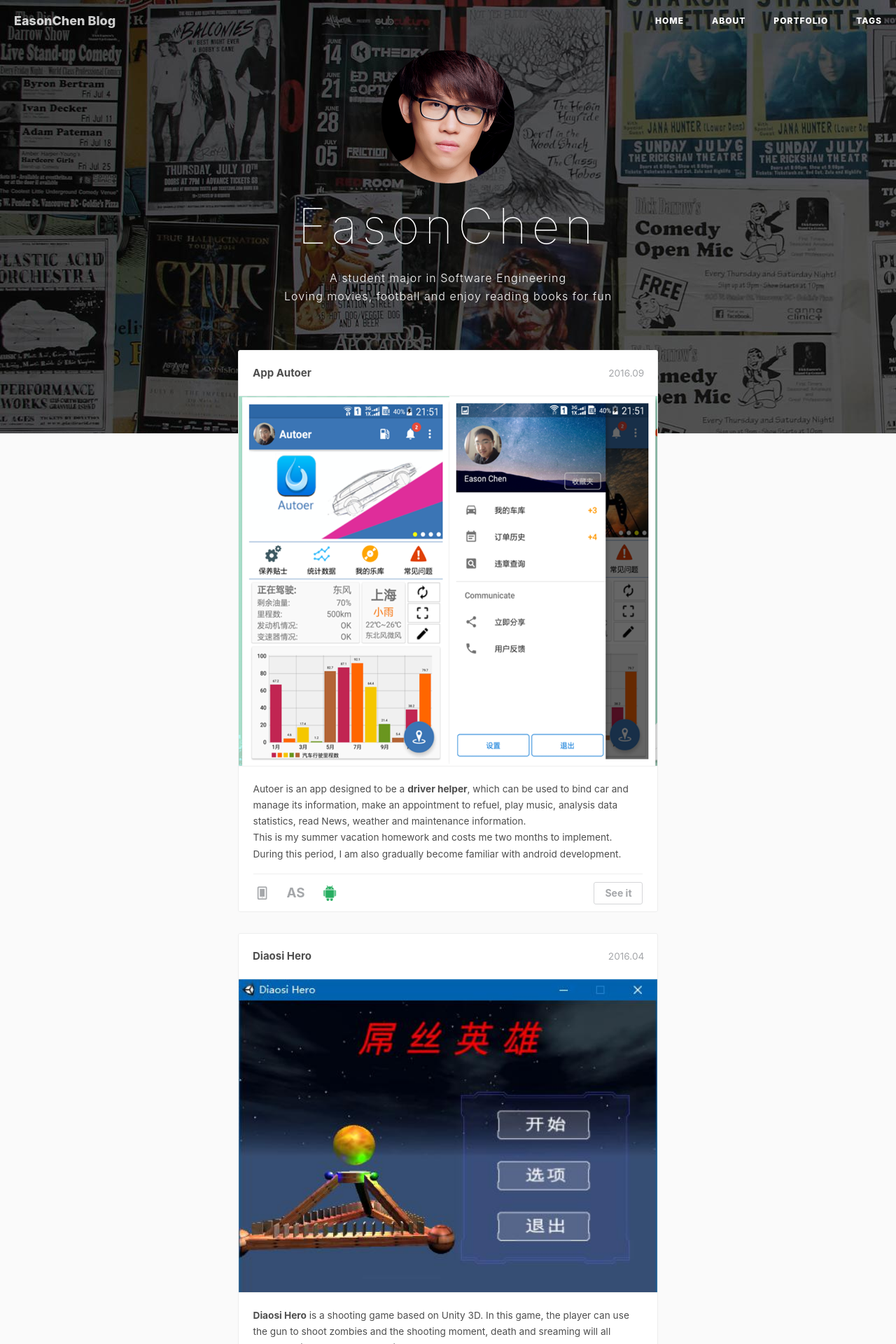
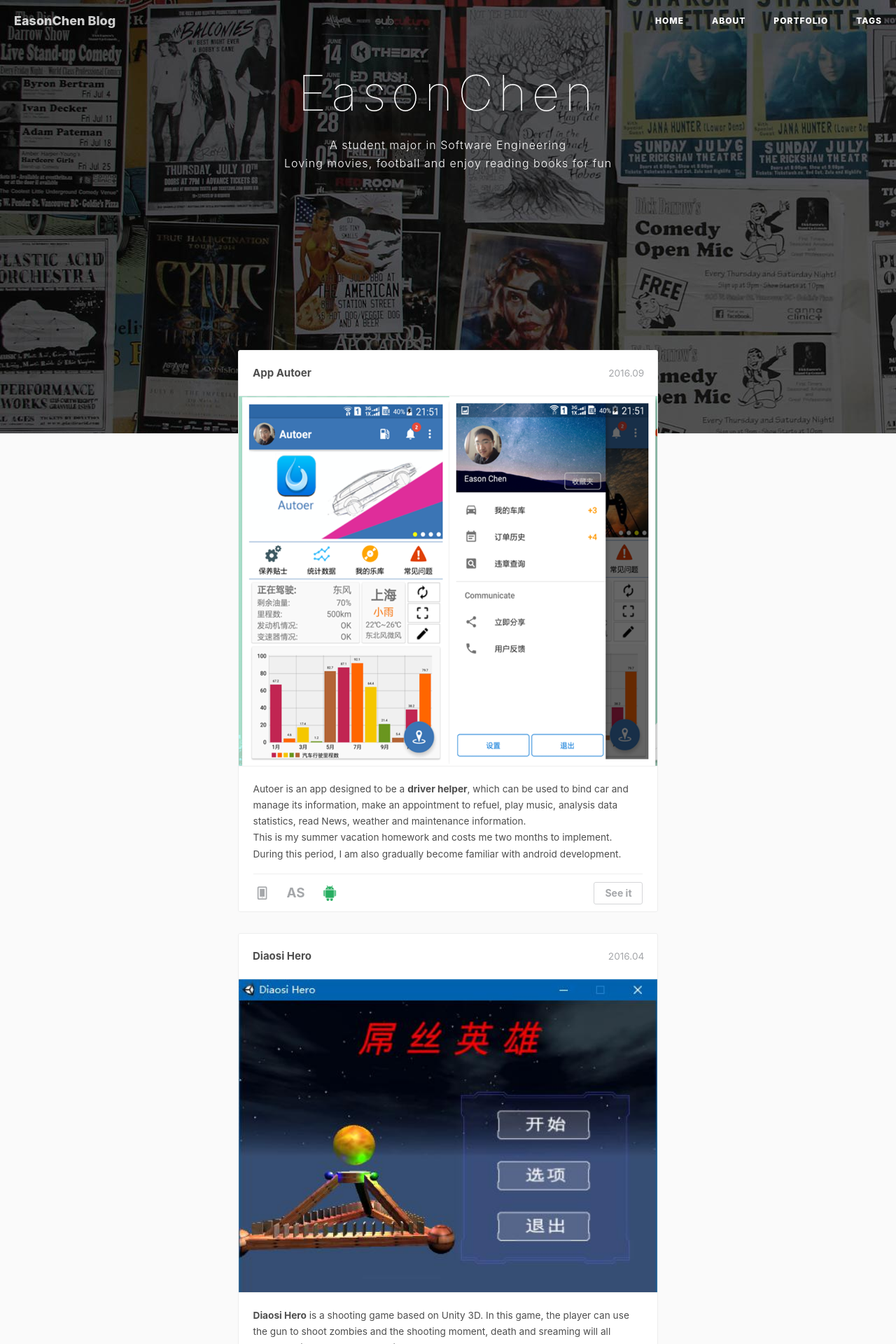
Before and after one commit to jiayangchen/jiayangchen.github.io, a Jekyll site: the page built from portfolio/index.html, in a window 1280 px wide. Shown: the top 1920 px of the page at 70% size. Built offline with Jekyll 4.4.1, drawn with Linux system fonts in a browser that asks for light colours; nearby versions of some CDN libraries; comment, search, counter and statistics services are not loaded.

Commit message:
20161005

```diff
--- a/portfolio/index.html
+++ b/portfolio/index.html
@@ -16,7 +16,7 @@
 	<body>
 		<div class="container" style="margin:0;padding:0;width:100%;">
 			<header>
-				<img width="190" height="190" src="images/hux_avatar.png">
+				<!--<img width="190" height="190" src="images/hux_avatar.png">-->
 				<h1>EasonChen</h1>
 				<p>A student major in Software Engineering<br>
 					Loving movies, football and enjoy reading books for fun</p>
```
